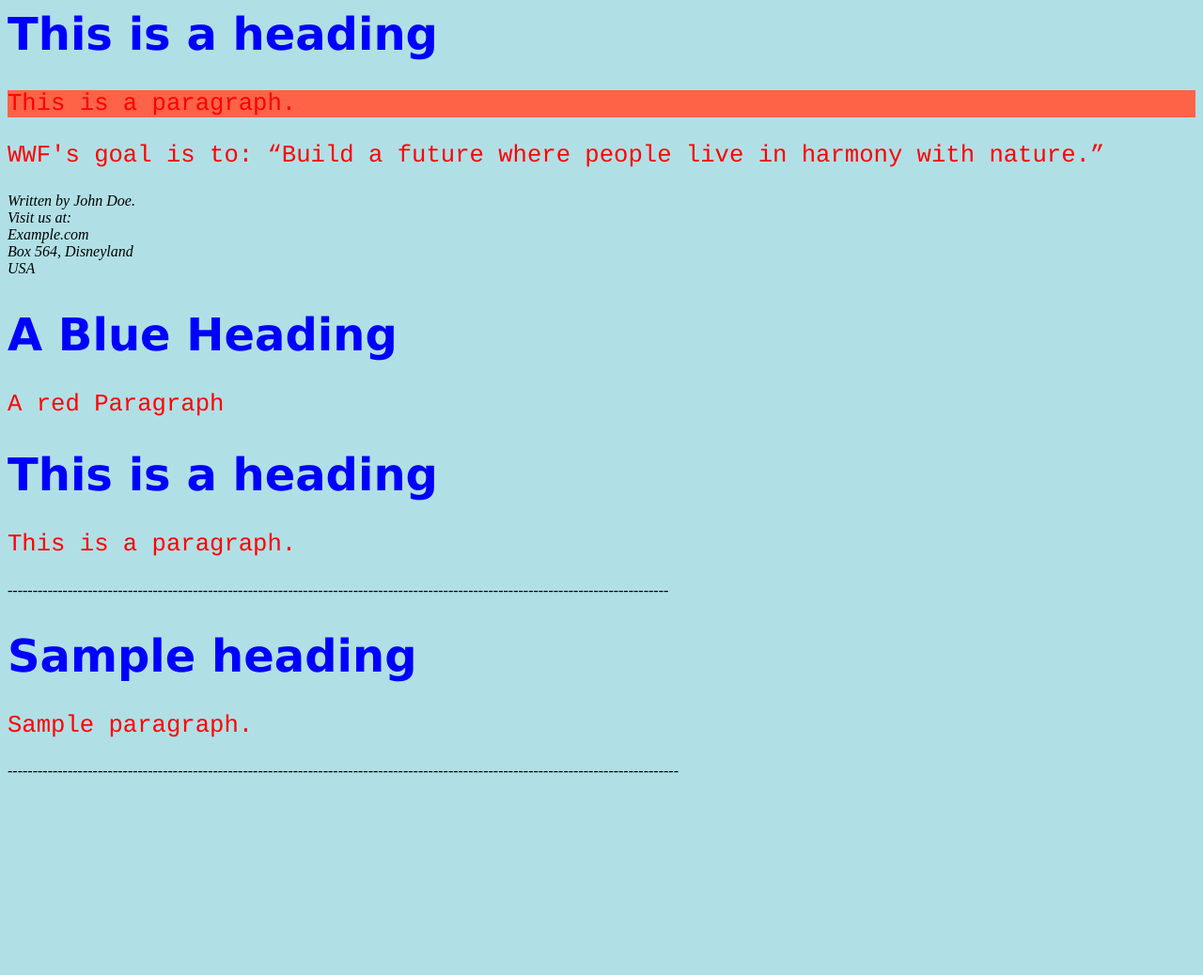
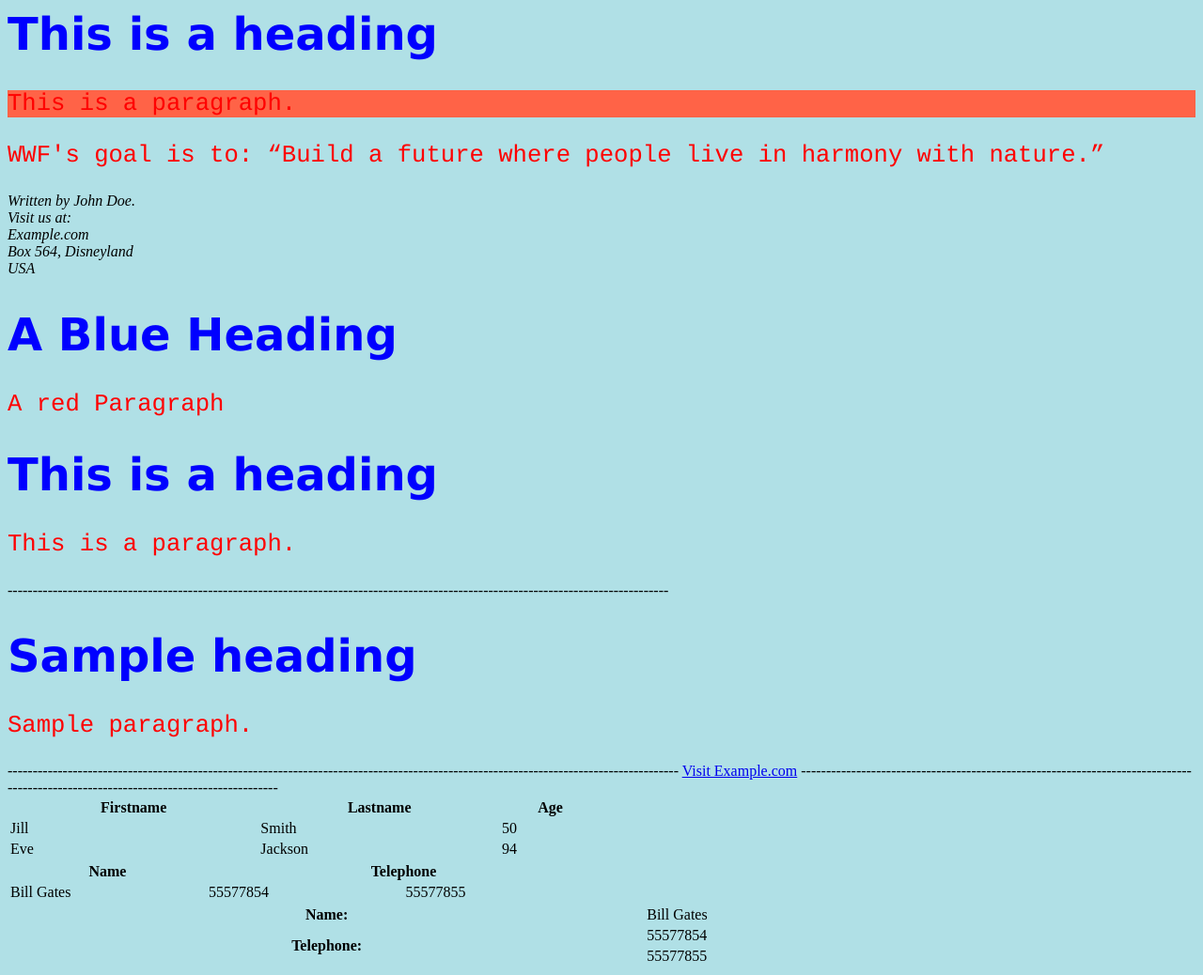
Before and after one commit to hawk-hemanth/HTML-CSS-Tutorials-Projects, a plain HTML site: page Sample.html in a window 1280 px wide. Shown: the whole page at 94% size. Before the commit the page ends 838 px from the top, so only its background shows below. Drawn offline with Linux system fonts and the light colour scheme.

Commit message:
HTML Tables, Images, Links and HTML CSS

```diff
--- a/Sample.html
+++ b/Sample.html
@@ -59,3 +59,51 @@ p {
 </html>
 
 --------------------------------------------------------------------------------------------------------------------------------------
+
+<a href="http://example.com/">Visit Example.com</a>
+
+------------------------------------------------------------------------------------------------------------------------------------
+<!-- Table -->
+<table style="width:50%">
+  <tr>
+    <th>Firstname</th>
+    <th>Lastname</th>
+    <th>Age</th>
+  </tr>
+  <tr>
+    <td>Jill</td>
+    <td>Smith</td>
+    <td>50</td>
+  </tr>
+  <tr>
+    <td>Eve</td>
+    <td>Jackson</td>
+    <td>94</td>
+  </tr>
+</table>
+
+<table style="width: 50%">
+  <tr>
+    <th>Name</th>
+    <th colspan="2">Telephone</th>
+  </tr>
+  <tr>
+    <td>Bill Gates</td>
+    <td>55577854</td>
+    <td>55577855</td>
+  </tr>
+</table>
+
+<table style="width:100%">
+  <tr>
+    <th>Name:</th>
+    <td>Bill Gates</td>
+  </tr>
+  <tr>
+    <th rowspan="2">Telephone:</th>
+    <td>55577854</td>
+  </tr>
+  <tr>
+    <td>55577855</td>
+  </tr>
+</table>
```
Also changed, not shown: image-1.png (added), 1 other file.
